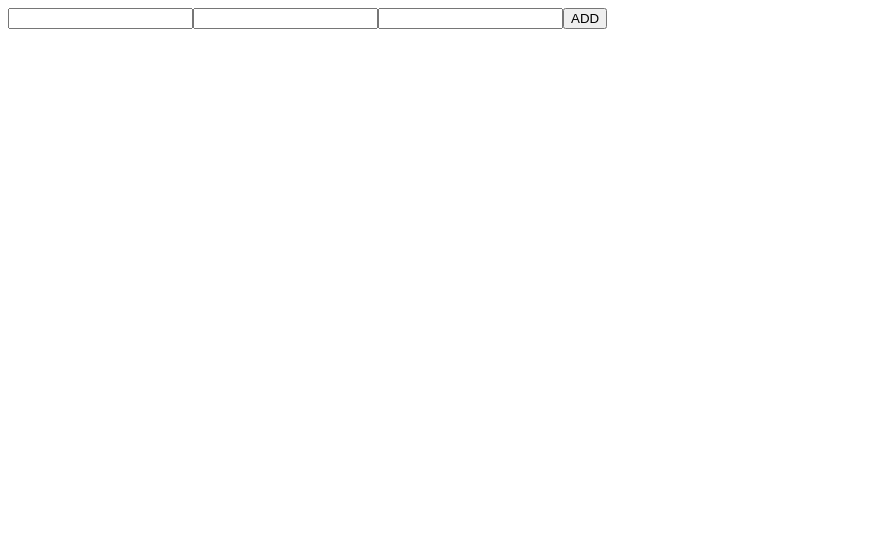
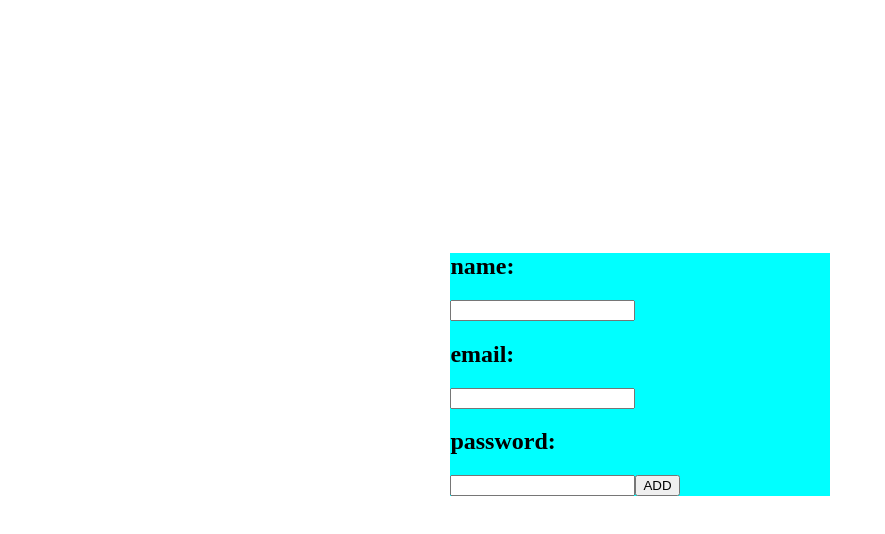
Before and after one commit to jpcirqueira/experimental-project-, a React (Create React App) app: page / in a window 1280 px wide. Shown: the top 534 px of the page, without its empty margins (0-885 px from the left). Built offline with nearby package versions, Linux system fonts and the light colour scheme.

Commit message:
ajustado componente testformik.

```diff
--- a/src/components/testformik/index.js
+++ b/src/components/testformik/index.js
@@ -1,10 +1,13 @@
 import React from 'react';
 import { Formik } from 'formik';
+import "./styles.css";
 
- const TestFormik = () => (
-   <div>
+export default function TestFormik(){
 
+    return(
+        <div className="fundo">
         <Formik
+          className="form"
           initialValues={{name:'', email: '', password: '' }}
           validate={values => {
             const errors = {};
@@ -13,7 +16,7 @@ import React from 'react';
             } else if (
               !/^[A-Z0-9._%+-]+@[A-Z0-9.-]+\.[A-Z]{2,}$/i.test(values.email)
             ) {
-           errors.email = 'email invalido';
+              errors.email = 'invalid email';
             }
             return errors;
           }}
@@ -34,6 +37,7 @@ import React from 'react';
             isSubmitting,
           }) => (
             <form onSubmit={handleSubmit}>
+               <h2>name:</h2>
                <input
                type="text"
                name="name"
@@ -42,6 +46,7 @@ import React from 'react';
                value={values.name}
                />
               {errors.name && touched.name && errors.name}
+              <h2>email:</h2>
               <input
                 type="email"
                 name="email"
@@ -50,6 +55,7 @@ import React from 'react';
                 value={values.email}
               />
               {errors.email && touched.email && errors.email}
+              <h2>password:</h2>
               <input
                 type="password"
                 name="password"
@@ -67,5 +73,4 @@ import React from 'react';
         </Formik>
       </div>
     );
-
- export default TestFormik;
+}
--- /dev/null
+++ b/src/components/testformik/styles.css
@@ -0,0 +1,6 @@
+.fundo {
+    background-color: aqua;
+    width: 30%;
+    margin-top: 20%;
+    margin-left: 35%;
+}
```
Lines whose indentation alone changed are shown as unchanged.
